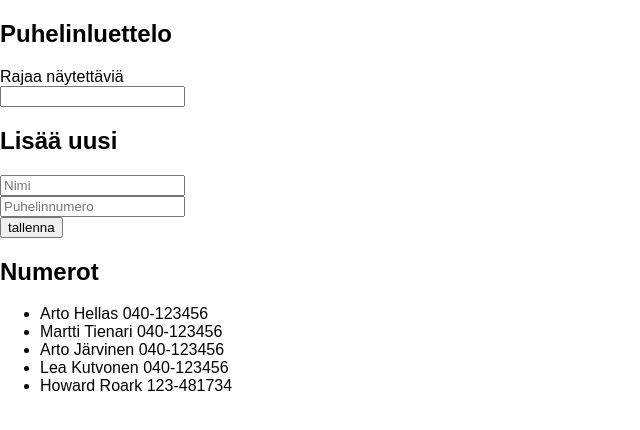
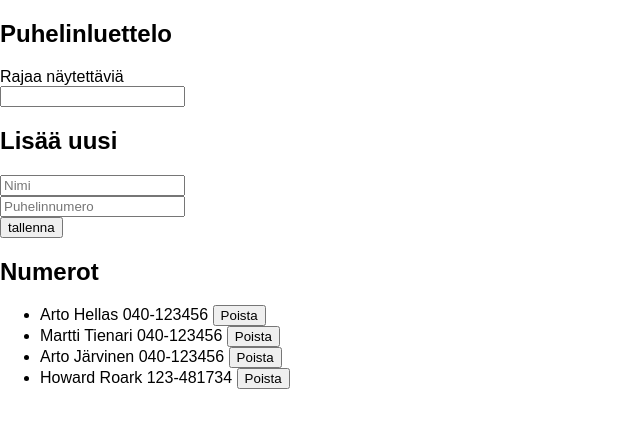
Before and after one commit to smre/fullstack, a React (Create React App) app in the folder viikko 2/puhelinluettelo/: page / in a window 1280 px wide. Shown: the top 430 px of the page, without its empty margins (0-640 px from the left). Built offline with nearby package versions, Linux system fonts and the light colour scheme; data requests are answered from the project's data file; the HTML template or start-up script is replaced by a standard one.

Commit message:
Add exercise 2.16

```diff
--- a/viikko 2/puhelinluettelo/db.json
+++ b/viikko 2/puhelinluettelo/db.json
@@ -16,14 +16,9 @@
       "id": 3
     },
     {
-      "name": "Lea Kutvonen",
-      "number": "040-123456",
-      "id": 4
-    },
-    {
       "name": "Howard Roark",
       "number": "123-481734",
-      "id": 5
+      "id": 4
     }
   ]
 }
--- a/viikko 2/puhelinluettelo/src/App.js
+++ b/viikko 2/puhelinluettelo/src/App.js
@@ -54,6 +54,18 @@ class App extends React.Component {
     this.setState({filter: event.target.value});
   };
 
+  deletePerson = (name, id) => {
+    return () => {
+      const result = window.confirm(
+        `Haluatko varmasti poistaa käyttäjän ${name}`);
+      if (result) {
+        nameService.remove(id).then(() => {
+          this.componentDidMount();
+        });
+      }
+    };
+  };
+
   render () {
     let personsToShow = this.state.filter.length === 0
       ? this.state.persons
@@ -90,8 +102,9 @@ class App extends React.Component {
         <h2>Numerot</h2>
         <ul>
           {personsToShow.map(
-            person => <Name key={person.id} name={person.name}
-                            number={person.number}/>)}
+            person => <Name key={person.id} id={person.id} name={person.name}
+                            number={person.number}
+                            deletePerson={this.deletePerson}/>)}
         </ul>
       </div>
     );
--- a/viikko 2/puhelinluettelo/src/components/Name.js
+++ b/viikko 2/puhelinluettelo/src/components/Name.js
@@ -1,9 +1,9 @@
 import React from 'react';
 
-const Name = ({name, number}) => {
+const Name = ({name, number, id, deletePerson}) => {
   return (
     <li>
-      {name} {number}
+      {name} {number} <button onClick={deletePerson(name, id)}>Poista</button>
     </li>
   );
 };
--- a/viikko 2/puhelinluettelo/src/services/Persons.js
+++ b/viikko 2/puhelinluettelo/src/services/Persons.js
@@ -17,4 +17,9 @@ const update = (id, newObject) => {
   return request.then(response => response.data);
 };
 
-export default {getAll, create, update};
+const remove = (id) => {
+  const request = axios.delete(`${baseUrl}/${id}`);
+  return request.then(response => response.data);
+};
+
+export default {getAll, create, update, remove};
```
